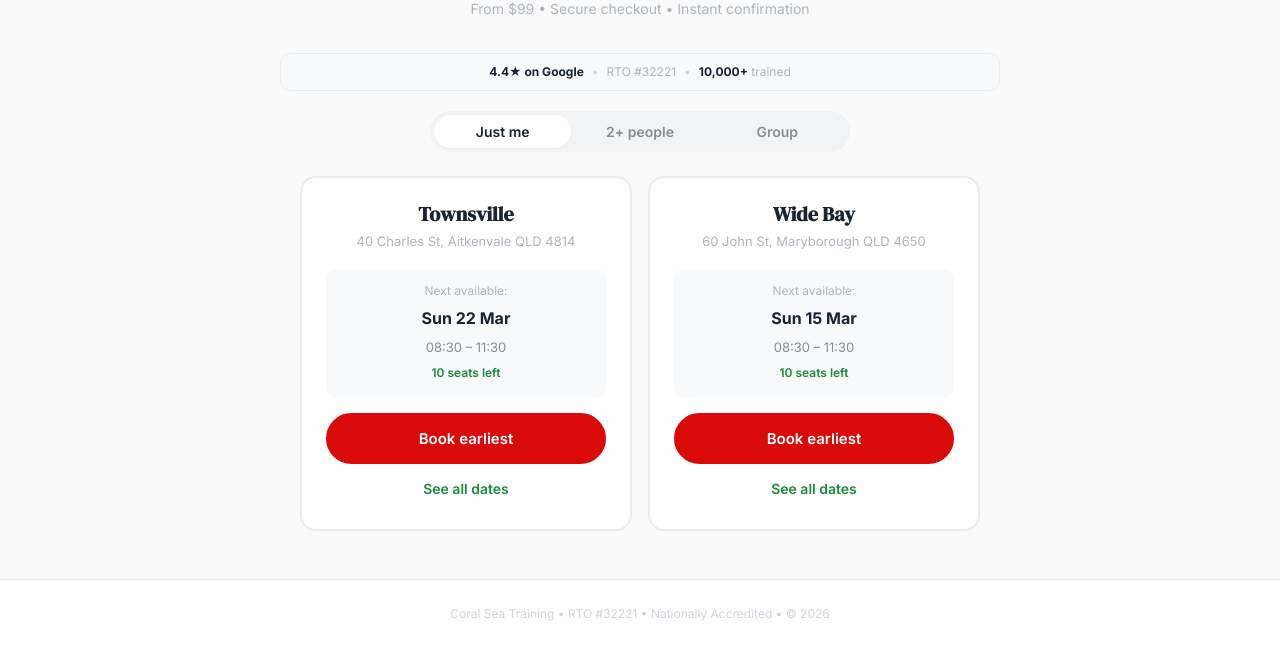
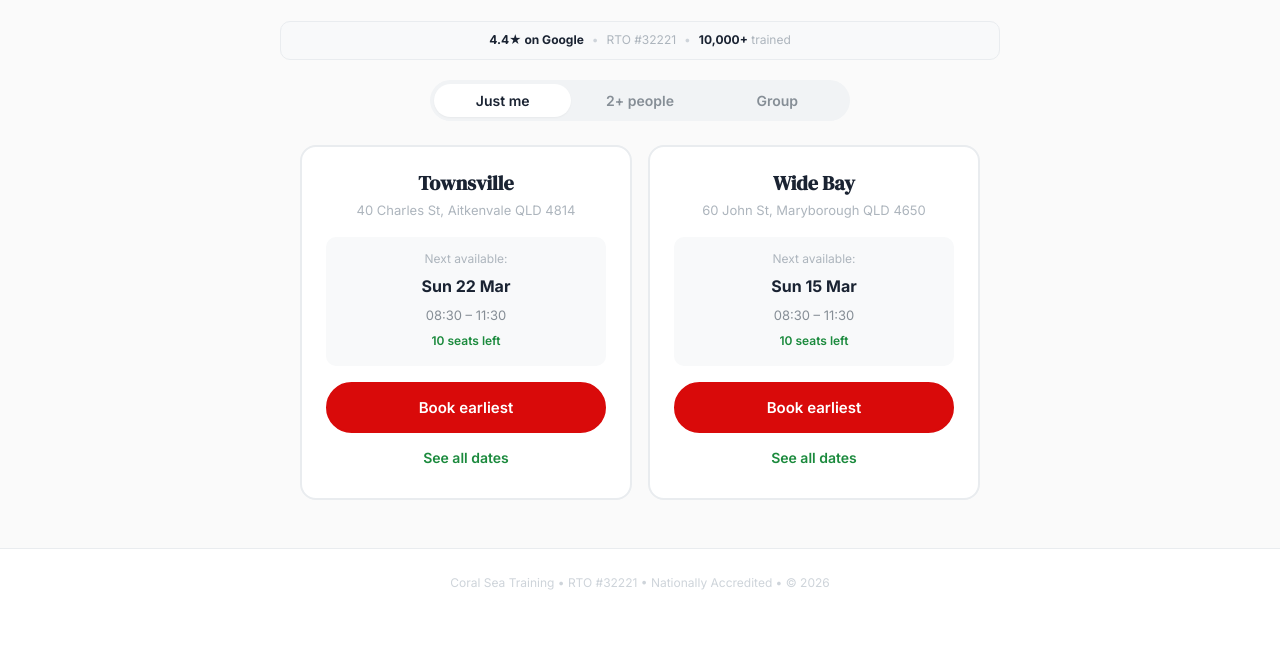
Before and after one commit to JGOLD43/coral-sea-training, a plain HTML site: page courses.html in a window 1280 px wide. Shown: the part 228-877 px from the top of the page. After the commit the page ends 845 px from the top, so only its background shows below. Drawn offline with Linux system fonts and the light colour scheme.

Commit message:
Remove funnel price hint

```diff
--- a/courses.html
+++ b/courses.html
@@ -821,7 +821,6 @@
                 <div class="funnel-step active" id="step-location">
                     <div class="funnel-step-header">
                         <h1 class="funnel-title">Book in under 30 seconds</h1>
-                        <p class="bf-price-hint">From $99 &bull; Secure checkout &bull; Instant confirmation</p>
                     </div>
 
                     <!-- Social proof (near CTA) -->
```
